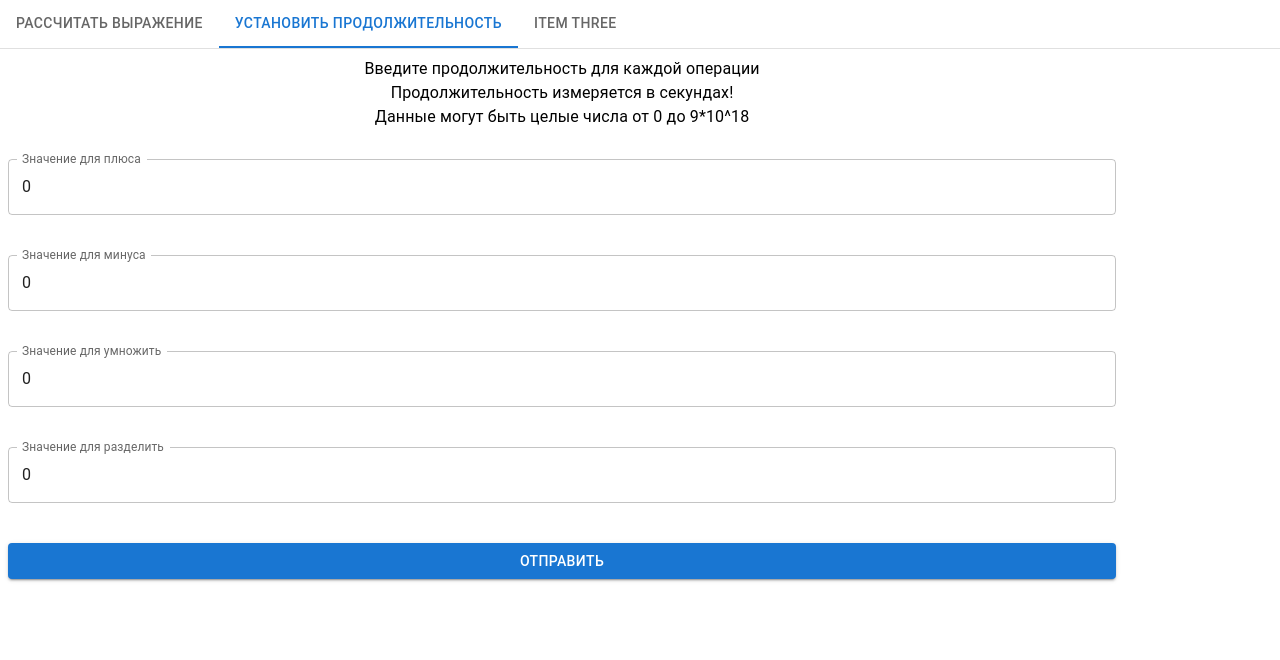
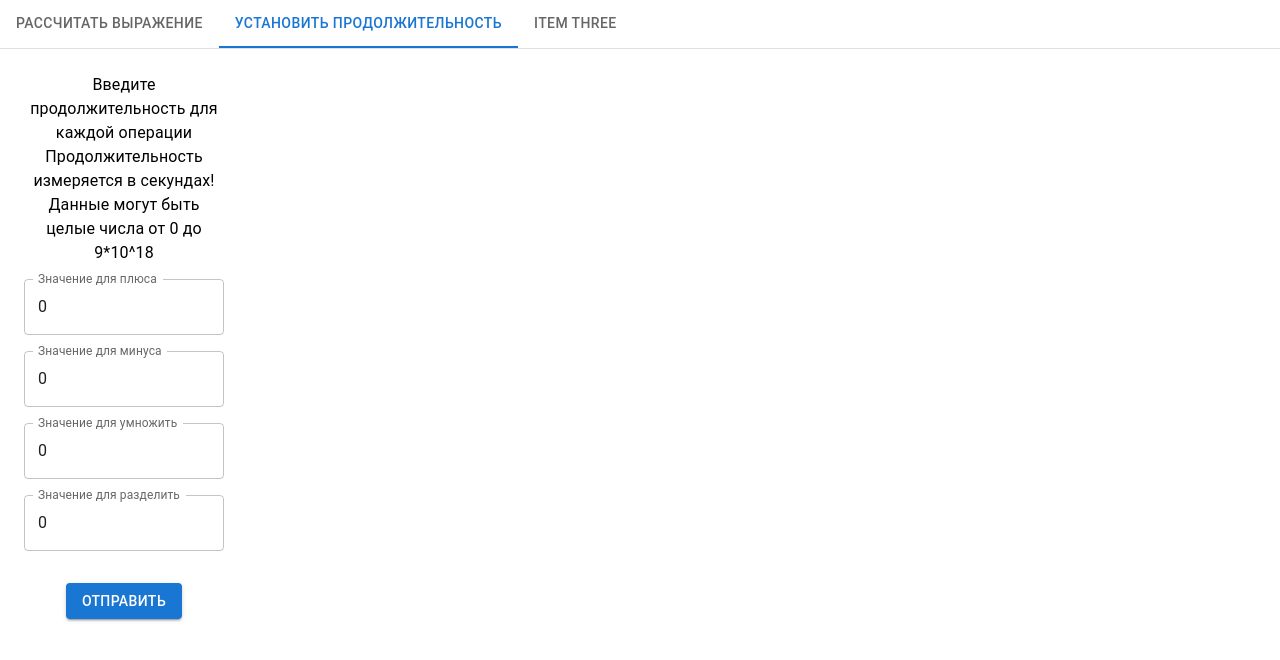
Before and after one commit to semyadmin/yandexCalculator, a React (Create React App) app in the folder Orchestrator/frontend/: page / in a window 1280 px wide. Both pictures are taken after a click on the tab "УСТАНОВИТЬ ПРОДОЛЖИТЕЛЬНОСТЬ". Shown: the top 660 px of the page. Built offline with nearby package versions, Linux system fonts and the light colour scheme; no server answers.

Commit message:
Попилил фронтэнд

```diff
--- a/Orchestrator/frontend/src/TwoTabPanel/TwoTabPanel.jsx
+++ b/Orchestrator/frontend/src/TwoTabPanel/TwoTabPanel.jsx
@@ -31,6 +31,19 @@ export default function TwoTabPanel(props) {
   const onChangeDivide = (event) => {
     setDivide(event.target.value);
   }
+  React.useEffect(() => {
+    const getOperators = () => {
+      client
+        .get('duration')
+        .then((response) => {
+          setPlus(response.data.plus)
+          setMinus(response.data.minus)
+          setMulti(response.data.multi)
+          setDivide(response.data.divide)
+        })
+    }
+    getOperators()
+  }, [])
   const sendOperators = () => {
     client
       .post('duration', {
@@ -78,46 +91,41 @@ export default function TwoTabPanel(props) {
       {value === index && (
         <Box sx={{ flexGrow: 1 }}>
           <Grid container spacing={2}>
-            <Grid sx={{m: 3}}>
+            <Grid sx={{m: 3}} item md={2}>
               <Typography variant="body1" gutterBottom>
                 Введите продолжительность для каждой операции<br />
                 Продолжительность измеряется в секундах!<br />
                 Данные могут быть целые числа от 0 до 9*10^18 <br/>
               </Typography>
               <TextField
-                fullWidth
                 id="plus"
                 label="Значение для плюса"
                 value={plus}
-                sx={{ mt: 3, mb: 2 }}
+                sx={{ mt: 1, mb: 1 }}
                 onChange={onChangePlus}
               />
               <TextField
-                fullWidth
                 id="plus"
                 label="Значение для минуса"
                 value={minus}
-                sx={{ mt: 3, mb: 2 }}
+                sx={{ mt: 1, mb: 1 }}
                 onChange={onChangeMinus}
               />
               <TextField
-                fullWidth
                 id="plus"
                 label="Значение для умножить"
                 value={multi}
-                sx={{ mt: 3, mb: 2 }}
+                sx={{ mt: 1, mb: 1 }}
                 onChange={onChangeMulti}
               />
               <TextField
-                fullWidth
                 id="plus"
                 label="Значение для разделить"
                 value={divide}
-                sx={{ mt: 3, mb: 2 }}
+                sx={{ mt: 1, mb: 1 }}
                 onChange={onChangeDivide}
               />
               <Button
-                fullWidth
                 variant="contained"
                 onClick={() => sendOperators()}
                 sx={{ mt: 3, mb: 2 }}
```
Also changed, not shown: 2 other files (tests, documents, lock files or other folders).
